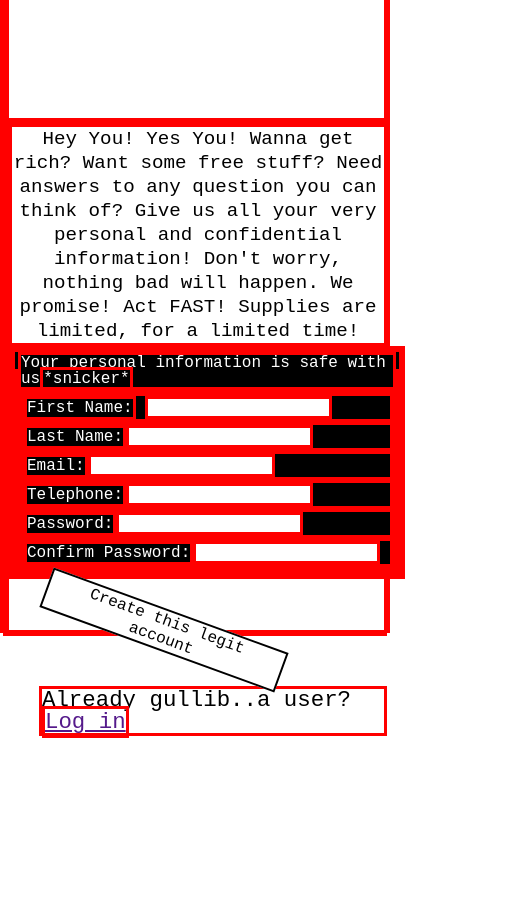
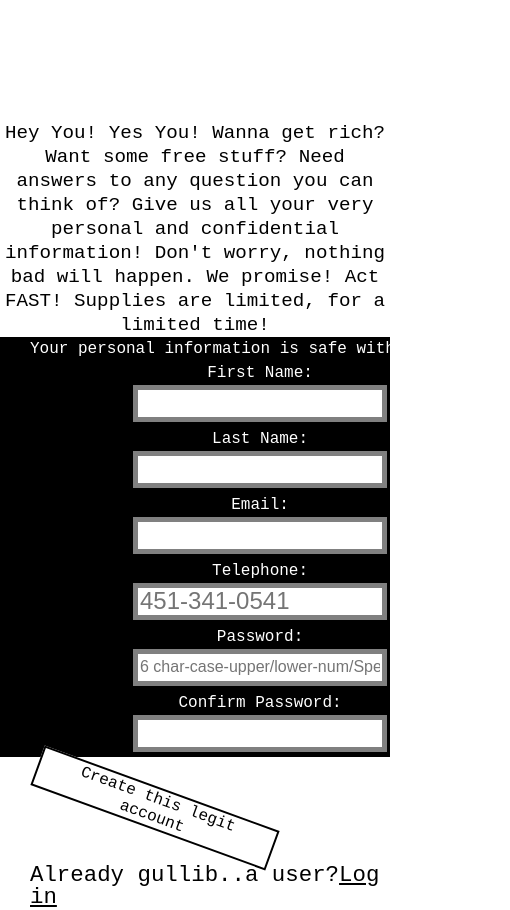
Before and after one commit to flindip/Sign-up-Form, a plain HTML site: page index.html in a window 390 px wide. Shown: the part 217-1127 px from the top of the page, 510 px wide, since content can reach past the window. Before the commit the page ends 955 px from the top, so only its background shows below. Drawn offline with Linux system fonts and the light colour scheme; a web font is replaced by a local one.

Commit message:
layed out list elements, added embedded JS Was able to make stacked columns of list elements using width percentage.  Made list elements responsive to smaller screens.  Added JS to check confirm password element.  Project is finished for now.

```diff
--- a/index.html
+++ b/index.html
@@ -16,26 +16,57 @@
     <p>Hey You!  Yes You!  Wanna get rich?  Want some free stuff?  Need answers to any question you can think of?  Give us all your very personal and confidential information!
           Don't worry, nothing bad will happen.  We promise!  Act FAST!  Supplies are limited, for a limited time!</p>
     <div class="form-container">
-        <form action="">
+        <form action='#' id="form1">
         <fieldset>
             <legend>Your personal information is safe with us<span>*snicker*</span></legend>
              <ul>
-                <li><label for="f_name">First Name:</label>
-                    <input type="text" id="f_name" name="f_name">
+                <li>
+                    <label for="first-name">First Name:</label><br>
+                    <input type="text" id="first-name" name="first-name" required >
                 </li>
-                 <li><label for="l_name">Last Name:</label><input type="text" id='l_name' name="l_name">
+                 <li>
+                    <label for="l_name">Last Name:</label><br>
+                    <input type="text" id='l_name' name="l_name" required>
+                 </li>
+                <li>
+                    <label for="mail">Email:</label><br>
+                    <input type="email" id="mail" name="mail" required>
                 </li>
-                <li><label for="mail">Email:</label><input type="email" id="mail" name="mail"></li>
-                <li><label for="tel_phone">Telephone:</label><input type="tel" id="tel_phone" name="telephone"></li>
-                <li><label for="pwd">Password:</label><input type="password" id="pwd" name="password"></li>
-                <li><label for="c_password">Confirm Password:</label><input type="password" id="c_pwd" name="c_pwd"></li>
-             </ul>
+                  <li>
+                    <label for="tel_phone">Telephone:</label><br>
+                    <input type="" id="tel_phone" name="telephone" pattern="[0-9]{3}-[0-9]{3}-[0-9]{4}" placeholder="451-341-0541"required>
+                </li>
+                <li>
+                    <label for="pwd">Password:</label><br>
+                    <input type="password" id="pwd" name="password" minlength="6" pattern="^(?=.*\d)(?=.*[a-z])(?=.*[A-Z])(?!.*\s).*$"
+                    placeholder='6 char-case-upper/lower-num/SpecChar' required>
+                </li>
+                <li>
+                    <label for="c_pwd">Confirm Password:</label><br>
+                    <input type="password" id="c_pwd" name="c_pwd" required>
+                </li>
+            </ul>
            </fieldset>
            </form>
-
-    </div>
-    <button>Create this legit account</button>
-    <h6>Already gullib..a user?<a href="">Log in</a></h6>
+     </div>
+     <button type="submit" form="form1">Create this legit account</button>
+    <h6>Already gullib..a user?<a href="#" style="color:black">Log in</a></h6>
 </div>
 </body>
+<script>
+
+    const submit=document.getElementsByTagName('button')[0];
+    submit.addEventListener('click', (e)=>checkPassword());
+
+    function checkPassword (){
+    let password=document.getElementById('pwd').value;
+    let password2=document.getElementById('c_pwd').value;
+          if(password2===password){
+             return true;
+        }
+        else{
+            return alert('Password does not match')}
+        };
+
+</script>
 </html>
--- a/style.css
+++ b/style.css
@@ -13,7 +13,7 @@ menu, nav, output, ruby, section, summary,
 time, mark, audio, video {
 	margin: 0;
 	padding: 0;
-	/*border: 0;*/
+	border: 0;
 	font-size: 100%;
 	font: inherit;
 	vertical-align: baseline;}
@@ -41,10 +41,7 @@ table {
 	border-spacing: 0;
 }
 /*CSS reset with font-family stack*/
-*{
-  border:solid red 3px;
-}
-/*Probably a good idea to put a max-width for mobile*/
+
 html,
 body{
     height:100%;
@@ -133,17 +130,59 @@ body{
     font-size:1rem;
     background-color: white;
     border:solid, black, 2px;
-
     }
-    .sec-two>h6{
+   .sec-two>h6{
     font-size:1.4rem;
     margin-top:35px;
     margin-left:30px;
     }
 
 .form-container{
-    height:40vh;
-    width:100vw;
-    background-color:black;
+  height:auto;
+  width:100%;
+  background-color:black;
   color:white;
+  font-family:'Courier New', Courier, monospace, 'Times New Roman', Times, serif;
+  font-size:clamp(1rem, 3vw, 2rem);
+  line-height:clamp(1.5rem, 3vw, 3rem);
   }
+ul, legend{
+ margin-left:20px;
+ }
+legend{
+  white-space:nowrap;
+  font-family: crime-font, 'Courier New', Courier, monospace;
+  }
+  @media screen and (width<1150px){
+    legend{
+      text-align:center;
+    }
+  }
+li{
+   display:inline-block;
+   width:45%;
+   margin-bottom:5px;
+}
+@media screen and (width<1150px){
+    li{
+      text-align:center;
+      display:block;
+      width:100%;}
+  }
+ input{
+  width:80%;
+  height:25px;
+  border:solid grey 5px;
+  font-size:1.5rem;
+
+}
+input:focus{
+  border: dashed grey  5px;
+}
+ @media screen and (width<1150px){
+ input{
+  width:50%;
+ }}
+ input[type='password']{
+ font-size:1rem;
+}
```
